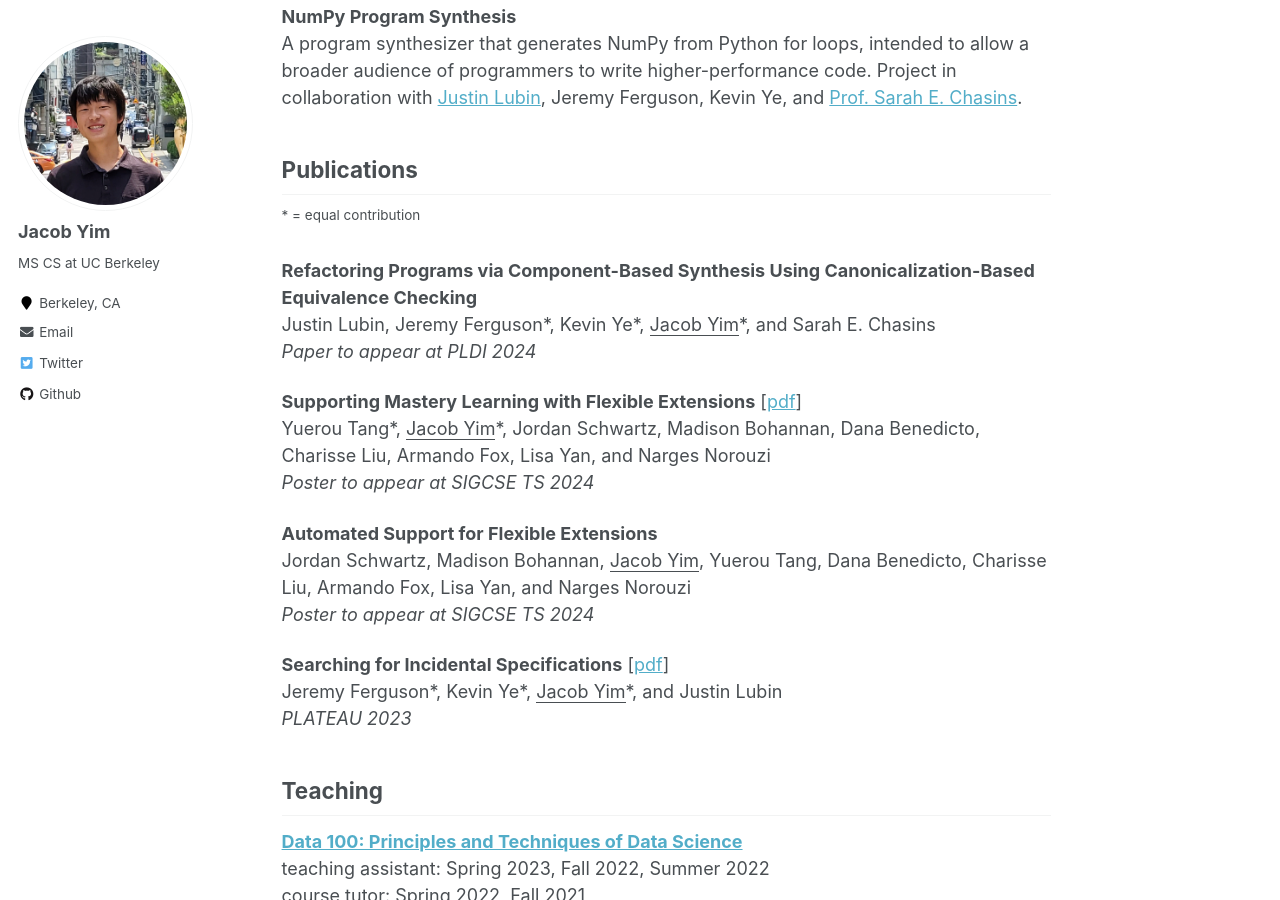
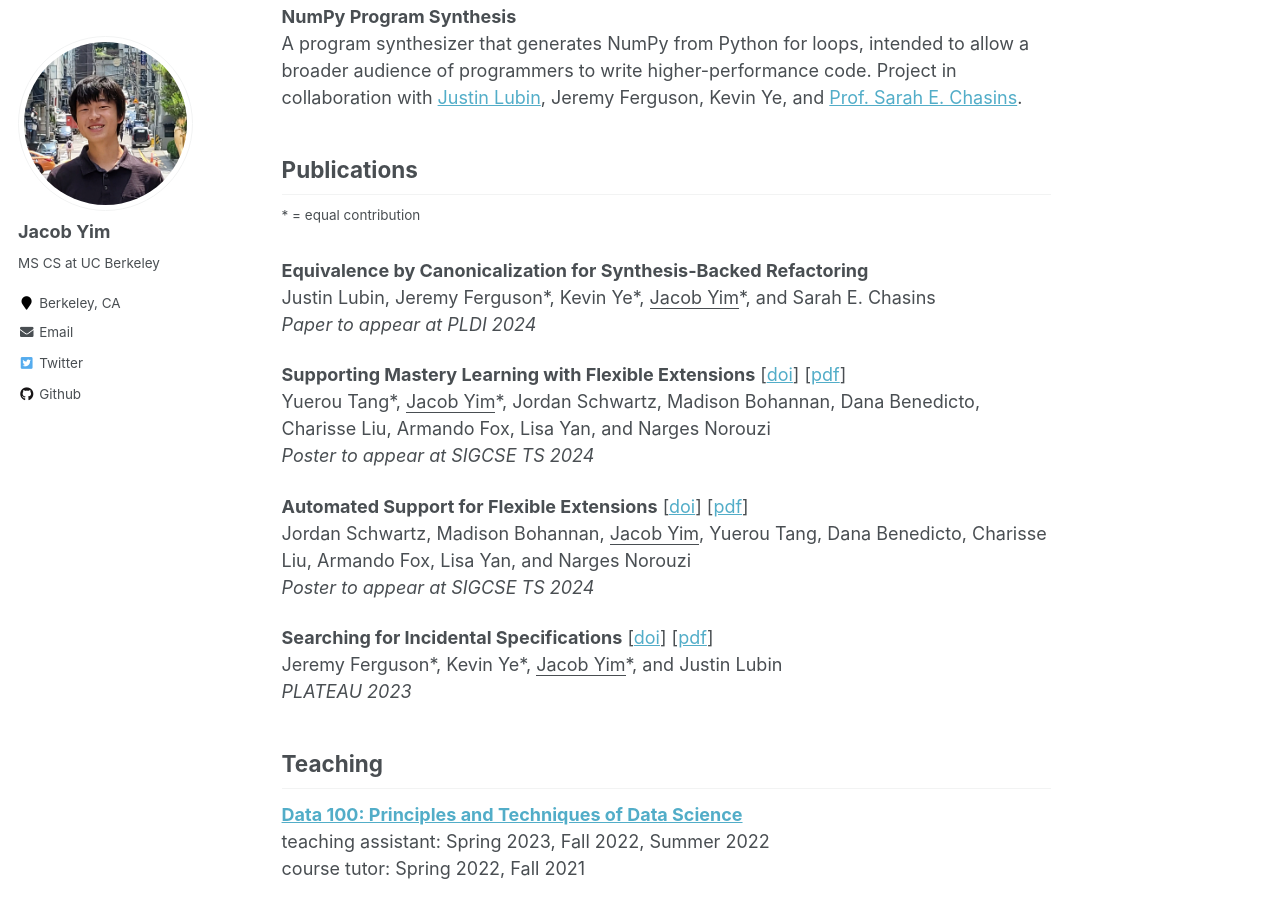
Before and after one commit to jcbym/jcbym.github.io, a Jekyll site: the page built from _pages/about.md, in a window 1280 px wide and 900 px high, scrolled down 1166 px. Built offline with Jekyll 4.4.1, drawn with Linux system fonts in a browser that asks for light colours.

Commit message:
update pubs

```diff
--- a/_pages/about.md
+++ b/_pages/about.md
@@ -33,19 +33,19 @@ A program synthesizer that generates NumPy from Python for loops, intended to al
 ## Publications
 <sup>\* = equal contribution</sup>
 
-__Refactoring Programs via Component-Based Synthesis Using Canonicalization-Based Equivalence Checking__ \
+__Equivalence by Canonicalization for Synthesis-Backed Refactoring__ \
 Justin Lubin, Jeremy Ferguson\*, Kevin Ye\*, <ins>Jacob Yim</ins>\*, and Sarah E. Chasins \
 *Paper to appear at PLDI 2024*
 
-__Supporting Mastery Learning with Flexible Extensions__ [[pdf](../files/flextensions-policy-poster.pdf)] \
+__Supporting Mastery Learning with Flexible Extensions__ [[doi](https://doi.org/10.1145/3626253.3635628)] [[pdf](../files/mastery-learning-flextensions.pdf)] \
 Yuerou Tang\*, <ins>Jacob Yim</ins>\*, Jordan Schwartz, Madison Bohannan, Dana Benedicto, Charisse Liu, Armando Fox, Lisa Yan, and Narges Norouzi \
 *Poster to appear at SIGCSE TS 2024*
 
-__Automated Support for Flexible Extensions__ \
+__Automated Support for Flexible Extensions__ [[doi](https://doi.org/10.1145/3626253.3635628)] [[pdf](../files/mastery-learning-flextensions.pdf)] \
 Jordan Schwartz, Madison Bohannan, <ins>Jacob Yim</ins>, Yuerou Tang, Dana Benedicto, Charisse Liu, Armando Fox, Lisa Yan, and Narges Norouzi \
 *Poster to appear at SIGCSE TS 2024*
 
-__Searching for Incidental Specifications__ [[pdf](../files/incidental-specifications.pdf)] \
+__Searching for Incidental Specifications__ [[doi](https://doi.org/10.1184/R1/22277332.v1)] [[pdf](../files/incidental-specifications.pdf)] \
 Jeremy Ferguson\*, Kevin Ye\*, <ins>Jacob Yim</ins>\*, and Justin Lubin \
 *PLATEAU 2023*
 
```
Also changed, not shown: 3 other files.
